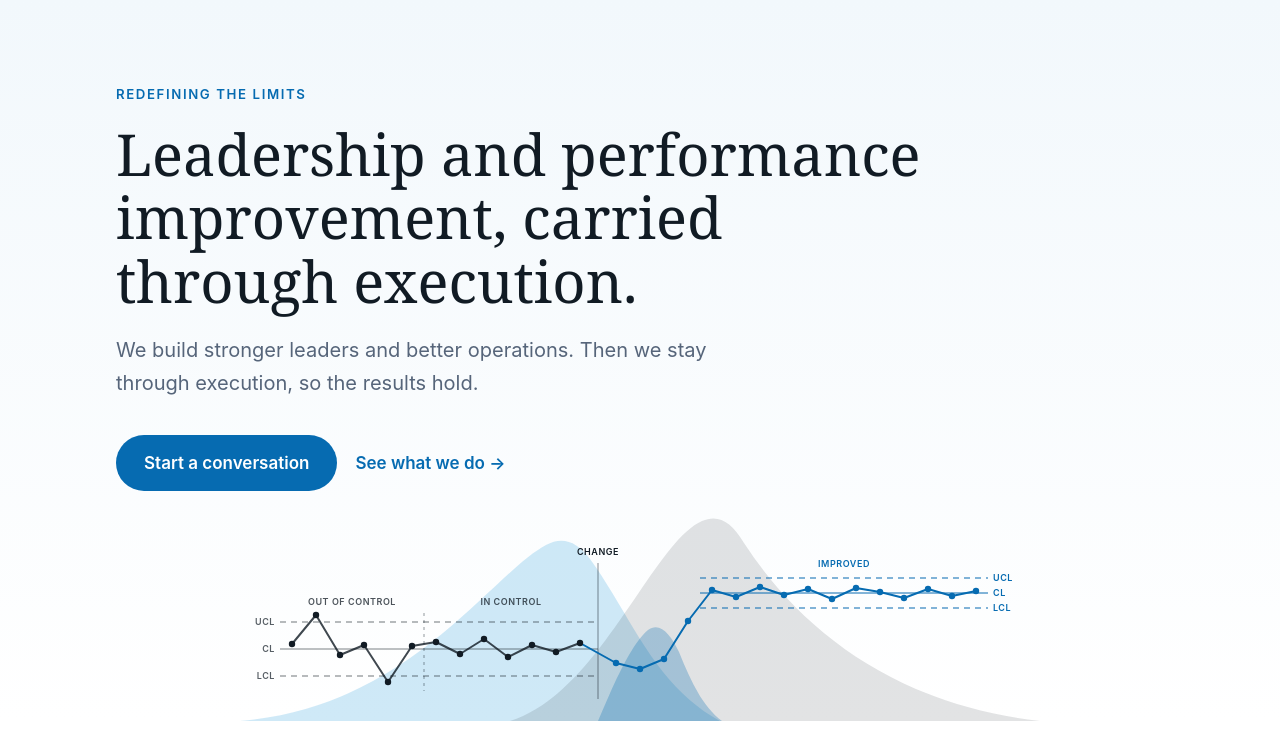
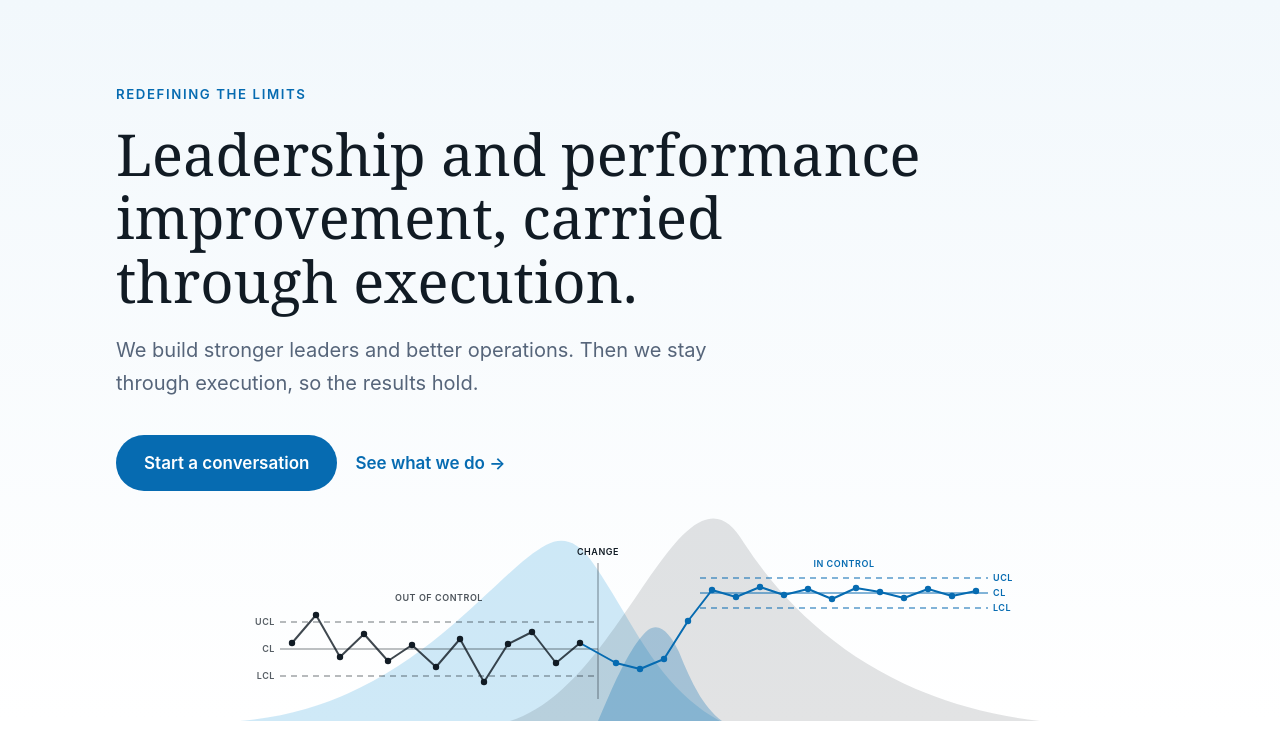
Before and after one commit to lhotse-management/website, a plain HTML site: page index.html in a window 1280 px wide. Shown: the part 70-800 px from the top of the page. Drawn offline with Linux system fonts and the light colour scheme.

Commit message:
Hero chart: out of control, change, in control

```diff
--- a/index.html
+++ b/index.html
@@ -1,5 +1,5 @@
 <!doctype html>
-<!-- Lhotse Management Solutions: single-page site, version 13.
+<!-- Lhotse Management Solutions: single-page site, version 14.
      Everything (styles, images, copy) lives in this one file so it can be hosted anywhere as index.html. -->
 <html lang="en">
 <head>
@@ -126,32 +126,29 @@ section{scroll-margin-top:84px}          /* stops the sticky menu bar from cover
       <a href="#expertise" style="color:var(--deep);text-decoration:none;font-weight:600">See what we do &rarr;</a>
     </div>
   </div>
-  <!-- Background art: the two logo-style peaks, with a three-step control chart laid over them -->
-  <svg viewBox="330 0 800 220" role="img" aria-label="Control chart over two mountain peaks: out of control, then in control, then a change that dips before performance settles at a higher level within tighter limits" style="position:absolute;left:50%;transform:translateX(-50%);bottom:0;width:min(100%,800px);height:auto">
+  <!-- Background art: the two logo-style peaks, with a before-and-after control chart laid over them -->
+  <svg viewBox="330 0 800 220" role="img" aria-label="Control chart over two mountain peaks: performance is out of control, then a change with a small managed dip, then performance in control at a higher level within tighter limits" style="position:absolute;left:50%;transform:translateX(-50%);bottom:0;width:min(100%,800px);height:auto">
     <path d="M330,220 C500,206 580,74 636,44 C652,35 667,40 680,58 C722,116 744,184 810,220 Z" fill="#249cd8" opacity=".22"/>   <!-- blue peak -->
     <path d="M600,220 C690,192 742,42 792,20 C808,13 821,20 834,42 C894,134 990,204 1130,220 Z" fill="#111b24" opacity=".12"/>  <!-- dark peak -->
     <path d="M688,220 C704,182 722,142 738,129 C750,120 761,134 769,151 C781,181 793,206 812,220 Z" fill="#066bb1" opacity=".28"/> <!-- deep blue fold -->
-    <!-- Steps 1 and 2 share one center line and one pair of control limits -->
+    <!-- Before the change: center line and control limits; they stop at the change -->
     <path d="M370,148H688" stroke="#111b24" stroke-width="1" opacity=".55" fill="none"/>
     <path d="M370,121H688 M370,175H688" stroke="#111b24" stroke-width="1.2" stroke-dasharray="6 5" opacity=".6" fill="none"/>
-    <!-- Divider between out of control and in control -->
-    <path d="M514,112V190" stroke="#111b24" stroke-width="1" stroke-dasharray="3 4" opacity=".45" fill="none"/>
-    <!-- Step 3: recalculated center line and tighter limits, starting once the change has settled -->
+    <!-- After the change: recalculated center line and tighter limits, starting once the change has settled -->
     <path d="M790,92H1078" stroke="#066bb1" stroke-width="1" fill="none"/>
     <path d="M790,77H1078 M790,107H1078" stroke="#066bb1" stroke-width="1.2" stroke-dasharray="6 5" fill="none"/>
     <!-- The change point -->
     <path d="M688,62V198" stroke="#111b24" stroke-width="1" opacity=".5" fill="none"/>
     <!-- Results: before the change in dark, from the change onward in blue -->
-    <polyline points="382,143 406,114 430,154 454,144 478,181 502,145 526,141 550,153 574,138 598,156 622,144 646,151 670,142" stroke="#111b24" stroke-width="2" stroke-linejoin="round" opacity=".8" fill="none"/>
+    <polyline points="382,142 406,114 430,156 454,133 478,160 502,144 526,166 550,138 574,181 598,143 622,131 646,162 670,142" stroke="#111b24" stroke-width="2" stroke-linejoin="round" opacity=".8" fill="none"/>
     <polyline points="670,142 706,162 730,168 754,158 778,120 802,89 826,96 850,86 874,94 898,88 922,98 946,87 970,91 994,97 1018,88 1042,95 1066,90" stroke="#066bb1" stroke-width="2" stroke-linejoin="round" fill="none"/>
-    <circle cx="382" cy="143" r="3.2" fill="#111b24"/><circle cx="406" cy="114" r="3.2" fill="#111b24"/><circle cx="430" cy="154" r="3.2" fill="#111b24"/><circle cx="454" cy="144" r="3.2" fill="#111b24"/><circle cx="478" cy="181" r="3.2" fill="#111b24"/><circle cx="502" cy="145" r="3.2" fill="#111b24"/><circle cx="526" cy="141" r="3.2" fill="#111b24"/><circle cx="550" cy="153" r="3.2" fill="#111b24"/><circle cx="574" cy="138" r="3.2" fill="#111b24"/><circle cx="598" cy="156" r="3.2" fill="#111b24"/><circle cx="622" cy="144" r="3.2" fill="#111b24"/><circle cx="646" cy="151" r="3.2" fill="#111b24"/><circle cx="670" cy="142" r="3.2" fill="#111b24"/>
+    <circle cx="382" cy="142" r="3.2" fill="#111b24"/><circle cx="406" cy="114" r="3.2" fill="#111b24"/><circle cx="430" cy="156" r="3.2" fill="#111b24"/><circle cx="454" cy="133" r="3.2" fill="#111b24"/><circle cx="478" cy="160" r="3.2" fill="#111b24"/><circle cx="502" cy="144" r="3.2" fill="#111b24"/><circle cx="526" cy="166" r="3.2" fill="#111b24"/><circle cx="550" cy="138" r="3.2" fill="#111b24"/><circle cx="574" cy="181" r="3.2" fill="#111b24"/><circle cx="598" cy="143" r="3.2" fill="#111b24"/><circle cx="622" cy="131" r="3.2" fill="#111b24"/><circle cx="646" cy="162" r="3.2" fill="#111b24"/><circle cx="670" cy="142" r="3.2" fill="#111b24"/>
     <circle cx="706" cy="162" r="3.2" fill="#066bb1"/><circle cx="730" cy="168" r="3.2" fill="#066bb1"/><circle cx="754" cy="158" r="3.2" fill="#066bb1"/><circle cx="778" cy="120" r="3.2" fill="#066bb1"/><circle cx="802" cy="89" r="3.2" fill="#066bb1"/><circle cx="826" cy="96" r="3.2" fill="#066bb1"/><circle cx="850" cy="86" r="3.2" fill="#066bb1"/><circle cx="874" cy="94" r="3.2" fill="#066bb1"/><circle cx="898" cy="88" r="3.2" fill="#066bb1"/><circle cx="922" cy="98" r="3.2" fill="#066bb1"/><circle cx="946" cy="87" r="3.2" fill="#066bb1"/><circle cx="970" cy="91" r="3.2" fill="#066bb1"/><circle cx="994" cy="97" r="3.2" fill="#066bb1"/><circle cx="1018" cy="88" r="3.2" fill="#066bb1"/><circle cx="1042" cy="95" r="3.2" fill="#066bb1"/><circle cx="1066" cy="90" r="3.2" fill="#066bb1"/>
     <!-- Small chart labels; hidden on phones, where they would be too small to read -->
     <g class="chartlabel" font-size="9" font-weight="600" letter-spacing=".06em">
-      <text x="442" y="104" text-anchor="middle" fill="#111b24" opacity=".75">OUT OF CONTROL</text>
-      <text x="601" y="104" text-anchor="middle" fill="#111b24" opacity=".75">IN CONTROL</text>
+      <text x="529" y="100" text-anchor="middle" fill="#111b24" opacity=".75">OUT OF CONTROL</text>
       <text x="688" y="54" text-anchor="middle" fill="#111b24">CHANGE</text>
-      <text x="934" y="66" text-anchor="middle" fill="#066bb1">IMPROVED</text>
+      <text x="934" y="66" text-anchor="middle" fill="#066bb1">IN CONTROL</text>
       <text x="365" y="124" text-anchor="end" fill="#111b24" opacity=".7">UCL</text>
       <text x="365" y="151" text-anchor="end" fill="#111b24" opacity=".7">CL</text>
       <text x="365" y="178" text-anchor="end" fill="#111b24" opacity=".7">LCL</text>
```
